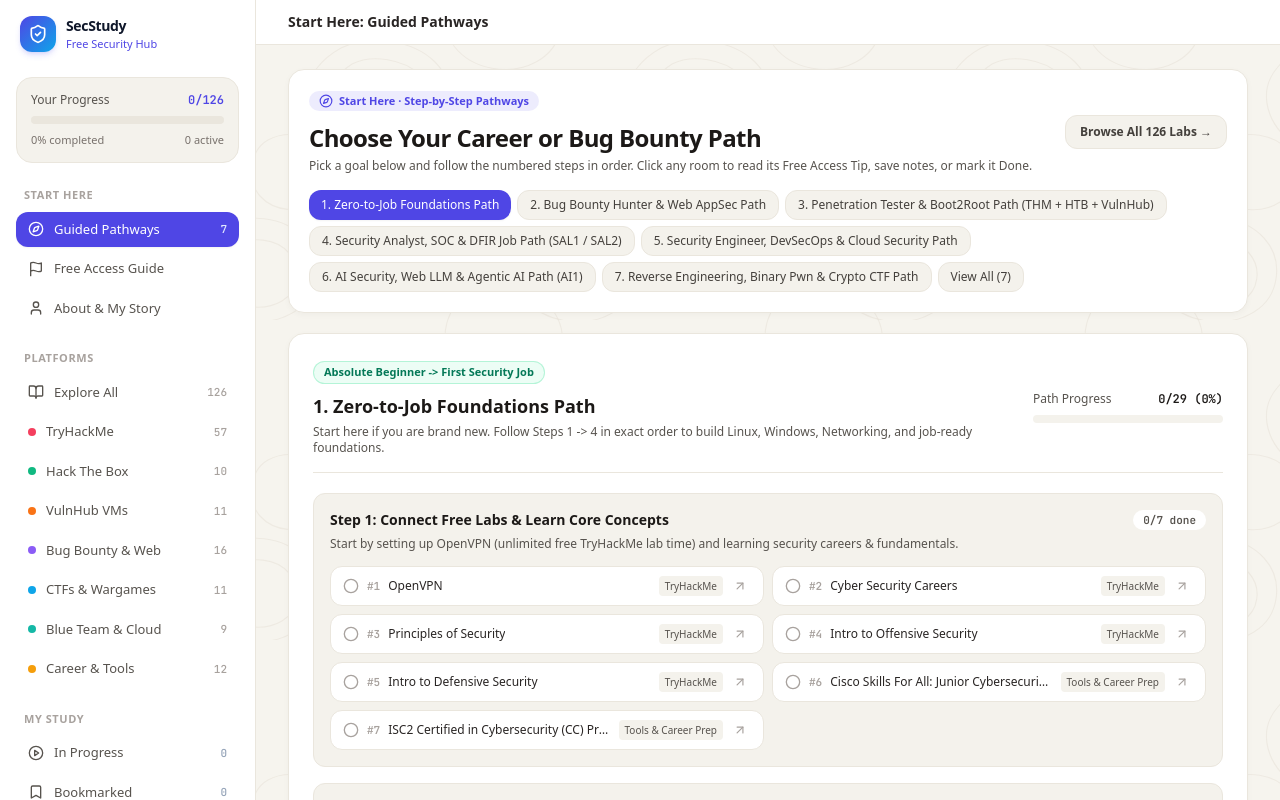
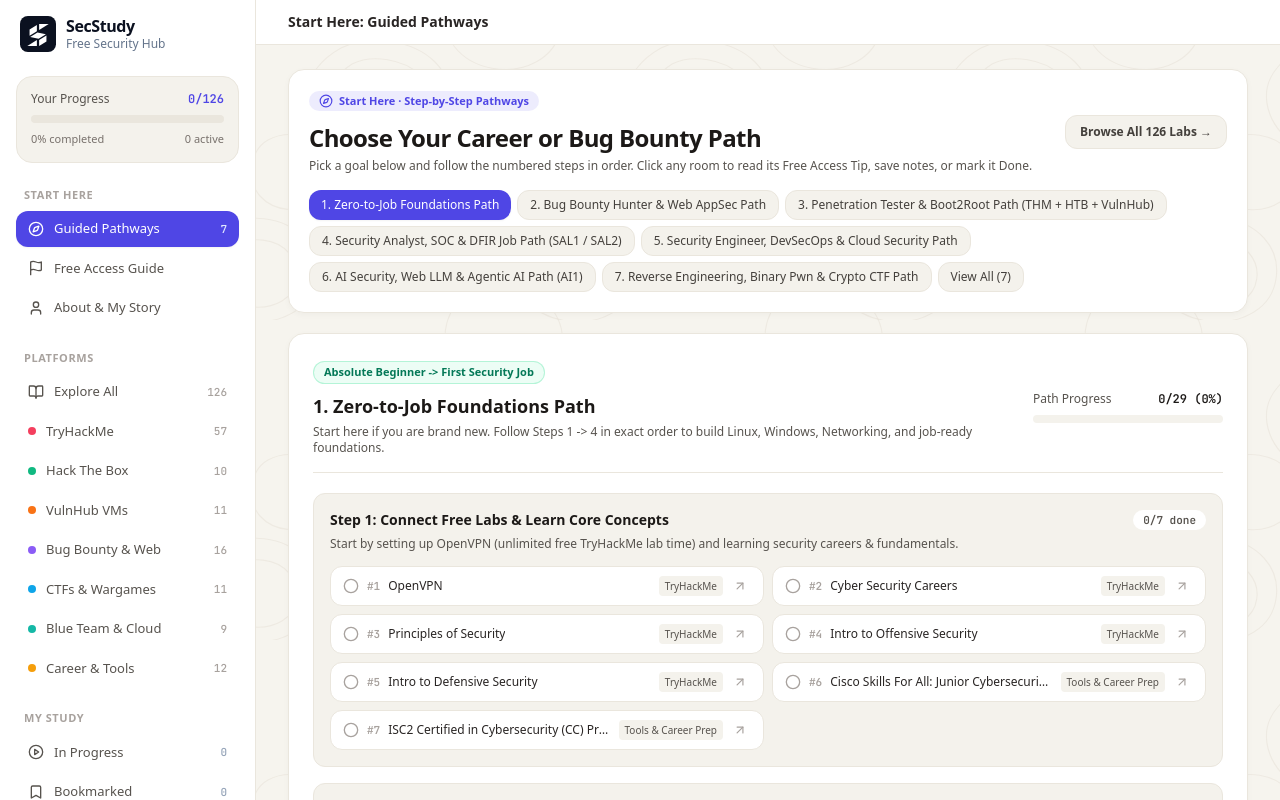
Before and after one commit to jojin1709/SecStudy, a Next.js app: page / in a window 1280 px wide. Shown: the top 800 px of the page. Built offline with nearby package versions, Linux system fonts and the light colour scheme.

Commit message:
feat: add stacked isometric S monogram logo and SVG favicon

```diff
--- a/src/app/page.tsx
+++ b/src/app/page.tsx
@@ -338,16 +338,27 @@ export default function HomePage() {
         {/* Brand */}
         <div className="flex items-center justify-between px-1">
           <div className="flex items-center gap-2.5">
-            <div className="flex h-9 w-9 items-center justify-center rounded-xl bg-gradient-to-br from-indigo-600 to-sky-500 text-white shadow-md shadow-indigo-500/20">
-              <ShieldCheck className="h-5 w-5" />
-            </div>
+            <svg
+              width="36"
+              height="36"
+              viewBox="0 0 64 64"
+              fill="none"
+              xmlns="http://www.w3.org/2000/svg"
+              className="shrink-0"
+              aria-hidden="true"
+            >
+              <rect width="64" height="64" rx="14" fill="#0B1120" />
+              <polygon points="34,14 51,14 34,25" fill="#FFFFFF" />
+              <polygon points="17,24 30,16 30,27 17,35" fill="#FFFFFF" />
+              <polygon points="18,37.5 31,29.5 46,32.5 33,40.5" fill="#FFFFFF" />
+              <polygon points="34,42.5 47,34.5 47,45.5 34,53.5" fill="#FFFFFF" />
+              <polygon points="30,42.5 30,53.5 13,53.5" fill="#FFFFFF" />
+            </svg>
             <div>
-              <div className="text-sm font-bold tracking-tight text-slate-900">
+              <div className="text-base font-bold leading-tight tracking-tight text-[#0B1120]">
                 SecStudy
               </div>
-              <div className="text-[11px] font-medium text-indigo-600">
-                Free Security Hub
-              </div>
+              <div className="text-xs text-[#64748B]">Free Security Hub</div>
             </div>
           </div>
           <button
```
Also changed, not shown: src/app/icon.svg (added).
